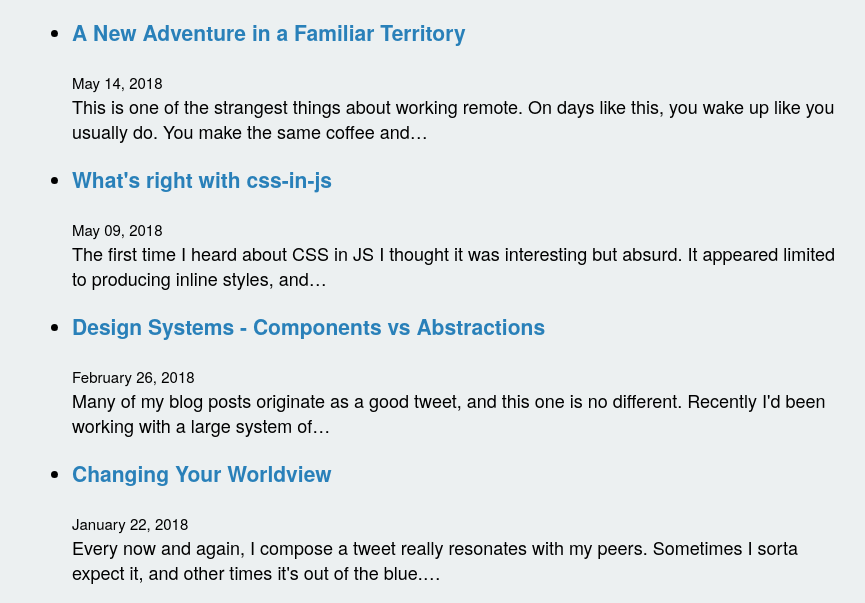
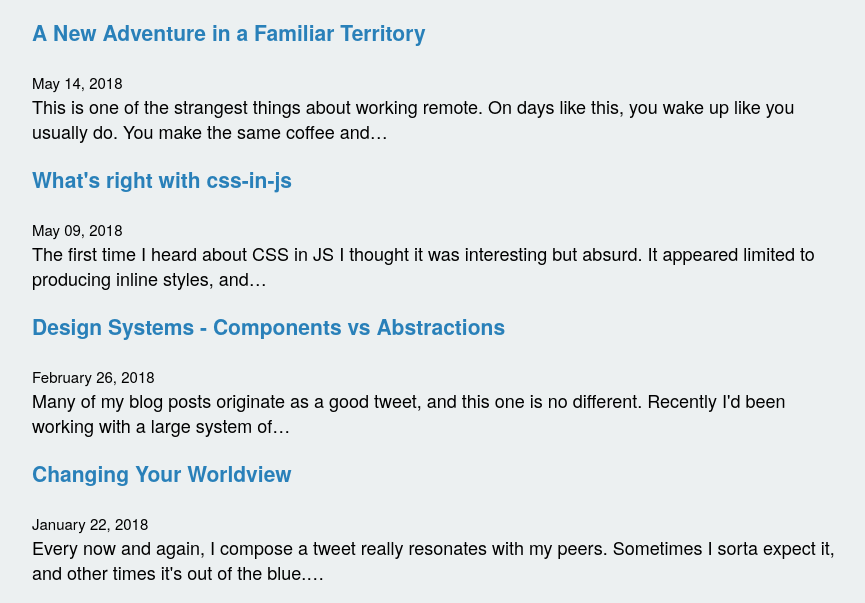
Before and after one commit to micahgodbolt/micahgodbolt.com, a Gatsby site: page / in a window 1280 px wide. Shown: the part 152-755 px from the top of the page, without its empty margins (198-1063 px from the left). Built offline with nearby package versions, Linux system fonts and the light colour scheme; Gatsby itself is replaced by a stand-in of ours.

Commit message:
fix blog lsit

```diff
--- a/src/components/BlogPost/BlogPost.tsx
+++ b/src/components/BlogPost/BlogPost.tsx
@@ -1,4 +1,5 @@
 import React from 'react';
+import './BlogPost.scss';
 
 export interface IBlogPostProps {
   title: string;
@@ -9,7 +10,7 @@ export interface IBlogPostProps {
 export const BlogPost = (props: IBlogPostProps) => {
   const { title, date, html } = props;
   return (
-    <article>
+    <article className="BlogPost">
       <h1 className="post-title">{title}</h1>
       <span>{date}</span>
       <div dangerouslySetInnerHTML={{ __html: html }} />
--- a/src/components/BlogTeaser/BlogTeaser.tsx
+++ b/src/components/BlogTeaser/BlogTeaser.tsx
@@ -1,5 +1,5 @@
-import React from "react";
-import {Link} from "gatsby";
+import React from 'react';
+import { Link } from 'gatsby';
 
 interface IBlogTeaserProps extends React.HTMLAttributes<HTMLElement> {
   slug: string;
@@ -9,10 +9,9 @@ interface IBlogTeaserProps extends React.HTMLAttributes<HTMLElement> {
 }
 
 export const BlogTeaser = (props: IBlogTeaserProps) => {
-
-  const {slug, title, date, excerpt, ...rest} = props;
+  const { slug, title, date, excerpt, ...rest } = props;
   return (
-    <div {...rest} >
+    <div {...rest} className="BlogTeaser">
       <h3>
         <Link to={slug}>{title}</Link>
       </h3>
--- a/src/pages/index.tsx
+++ b/src/pages/index.tsx
@@ -31,7 +31,7 @@ export default (props: IIndexProps) => {
   const posts = data.allMarkdownRemark.edges;
   return (
     <Page>
-      <ul>
+      <ul style={{ padding: 0, listStyle: 'none' }}>
         {posts.map((post, i) => {
           const {
             node: {
```
Also changed, not shown: src/components/BlogPost/BlogPost.scss (added).
